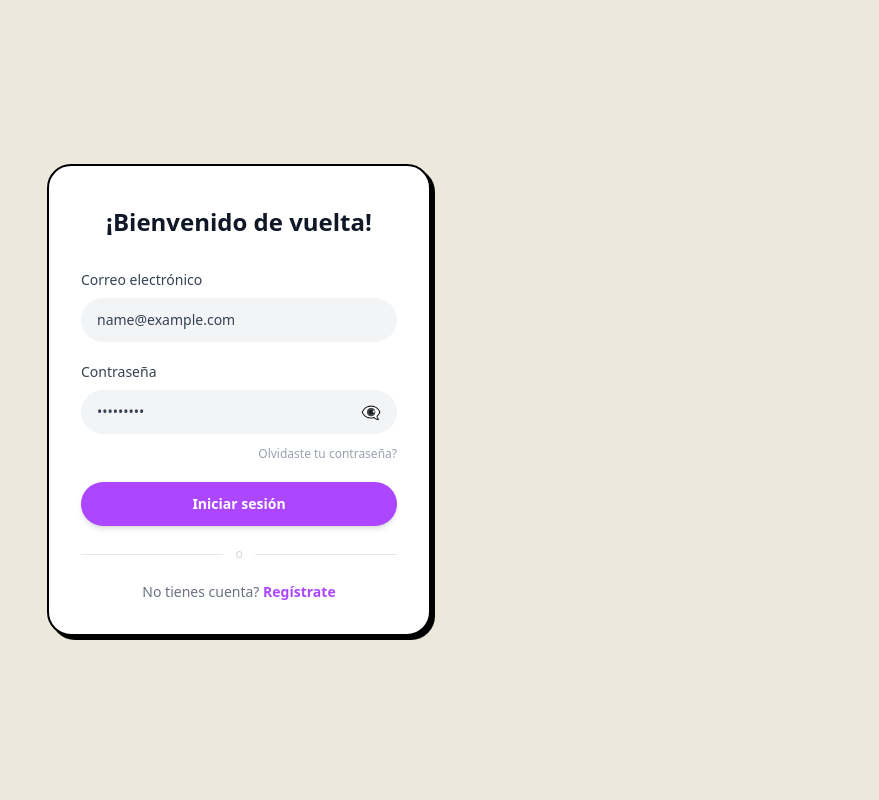
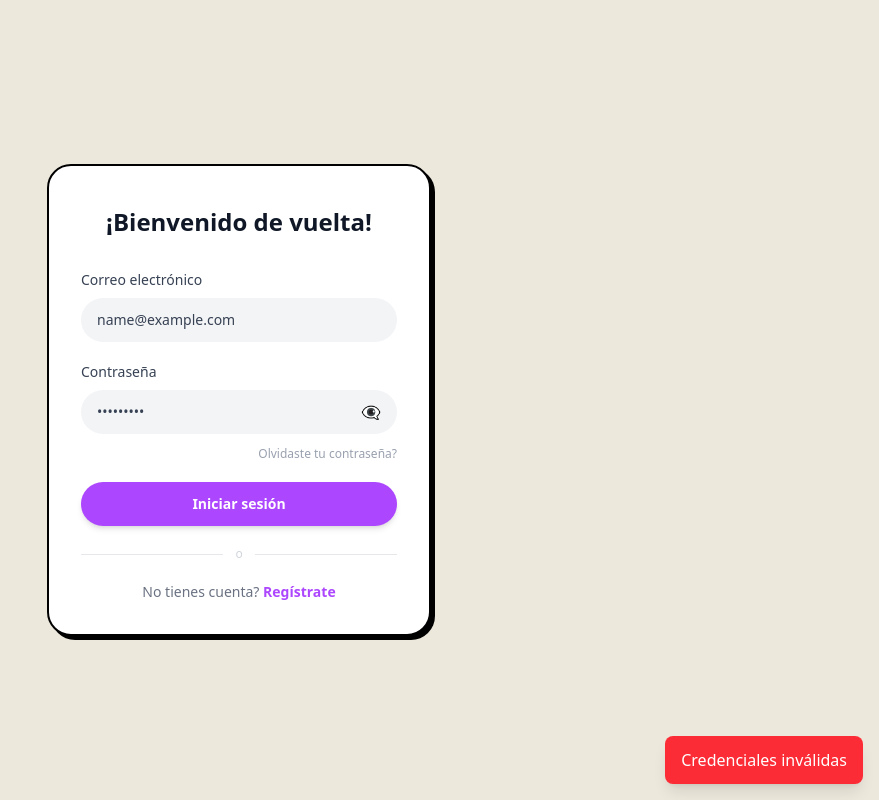
Before and after one commit to Desarrollo-de-Entornos-Digitales/taller-next-corte-3-y-4-team, a Next.js app: page /login in a window 1280 px wide. Both pictures are taken after typing "name@example.com", "Sample123" into the empty fields and a click on the button "Iniciar sesión". Shown: the whole page, without its empty margins (401-1280 px from the left). Built offline with nearby package versions, Linux system fonts and the light colour scheme; no server answers.

Commit message:
feat(context): add NotificationContext and Toast component

```diff
--- a/src/app/(public)/login/page.tsx
+++ b/src/app/(public)/login/page.tsx
@@ -3,20 +3,29 @@
 import { useRef, useState } from 'react';
 import { useRouter } from 'next/navigation';
 import loginAction from './login.action';
+import { useNotifications } from '@/context/NotificationContext';
 
 export default function LoginPage() {
     const formRef = useRef<HTMLFormElement>(null);
     const router = useRouter();
     const [showPassword, setShowPassword] = useState(false);
+    const { showNotification } = useNotifications();
 
     const handleSubmit = async (e: React.FormEvent) => {
         e.preventDefault();
         const formData = new FormData(formRef.current!);
         const email = String(formData.get('email'));
         const password = String(formData.get('password'));
-        const result = await loginAction(email, password);
-        localStorage.setItem('token', result.access_token);
-        router.push('/feed');
+
+        try {
+            const result = await loginAction(email, password);
+            localStorage.setItem('token', result.access_token);
+            showNotification('Inicio de sesión exitoso', 'success');
+            router.push('/feed');
+        } catch (error) {
+            console.error('Error en login:', error);
+            showNotification('Credenciales inválidas', 'error');
+        }
     };
 
     return (
--- a/src/app/layout.tsx
+++ b/src/app/layout.tsx
@@ -1,6 +1,8 @@
 import type { Metadata } from 'next';
 import { Geist, Geist_Mono } from 'next/font/google';
 import './globals.css';
+import { NotificationProvider } from '@/context/NotificationContext';
+import Toast from '@/components/ui/Toast';
 
 const geistSans = Geist({
     variable: '--font-geist-sans',
@@ -13,8 +15,8 @@ const geistMono = Geist_Mono({
 });
 
 export const metadata: Metadata = {
-    title: 'Create Next App',
-    description: 'Generated by create next app',
+    title: 'Lúdix',
+    description: 'Tu espacio de aprendizaje creativo',
 };
 
 export default function RootLayout({
@@ -24,7 +26,12 @@ export default function RootLayout({
 }>) {
     return (
         <html lang="en" className={`${geistSans.variable} ${geistMono.variable} h-full antialiased`}>
-            <body className="min-h-full flex flex-col">{children}</body>
+            <body className="min-h-full flex flex-col">
+                <NotificationProvider>
+                    {children}
+                    <Toast />
+                </NotificationProvider>
+            </body>
         </html>
     );
 }
--- /dev/null
+++ b/src/components/ui/Toast.tsx
@@ -0,0 +1,30 @@
+"use client";
+
+import { useNotifications } from "@/context/NotificationContext";
+
+export default function Toast() {
+  const { notifications, removeNotification } = useNotifications();
+
+  if (notifications.length === 0) return null;
+
+  return (
+    <div className="fixed bottom-4 right-4 z-50 space-y-2">
+      {notifications.map(({ id, message, type }) => (
+        <div
+          key={id}
+          className={`px-4 py-3 rounded-lg shadow-lg text-white ${
+            type === "success"
+              ? "bg-green-500"
+              : type === "error"
+              ? "bg-red-500"
+              : type === "warning"
+              ? "bg-yellow-500"
+              : "bg-blue-500"
+          }`}
+        >
+          {message}
+        </div>
+      ))}
+    </div>
+  );
+}
--- /dev/null
+++ b/src/context/NotificationContext.tsx
@@ -0,0 +1,47 @@
+"use client";
+
+import { createContext, useContext, useState, ReactNode } from "react";
+
+type NotificationType = "success" | "error" | "info" | "warning";
+
+interface Notification {
+  id: string;
+  message: string;
+  type: NotificationType;
+}
+
+interface NotificationContextType {
+  notifications: Notification[];
+  showNotification: (message: string, type: NotificationType) => void;
+  removeNotification: (id: string) => void;
+}
+
+const NotificationContext = createContext<NotificationContextType | undefined>(undefined);
+
+export function NotificationProvider({ children }: { children: ReactNode }) {
+  const [notifications, setNotifications] = useState<Notification[]>([]);
+
+  const showNotification = (message: string, type: NotificationType) => {
+    const id = Date.now().toString();
+    setNotifications((prev) => [...prev, { id, message, type }]);
+    setTimeout(() => removeNotification(id), 3000);
+  };
+
+  const removeNotification = (id: string) => {
+    setNotifications((prev) => prev.filter((n) => n.id !== id));
+  };
+
+  return (
+    <NotificationContext.Provider value={{ notifications, showNotification, removeNotification }}>
+      {children}
+    </NotificationContext.Provider>
+  );
+}
+
+export function useNotifications() {
+  const context = useContext(NotificationContext);
+  if (!context) {
+    throw new Error("useNotifications must be used within NotificationProvider");
+  }
+  return context;
+}
```
